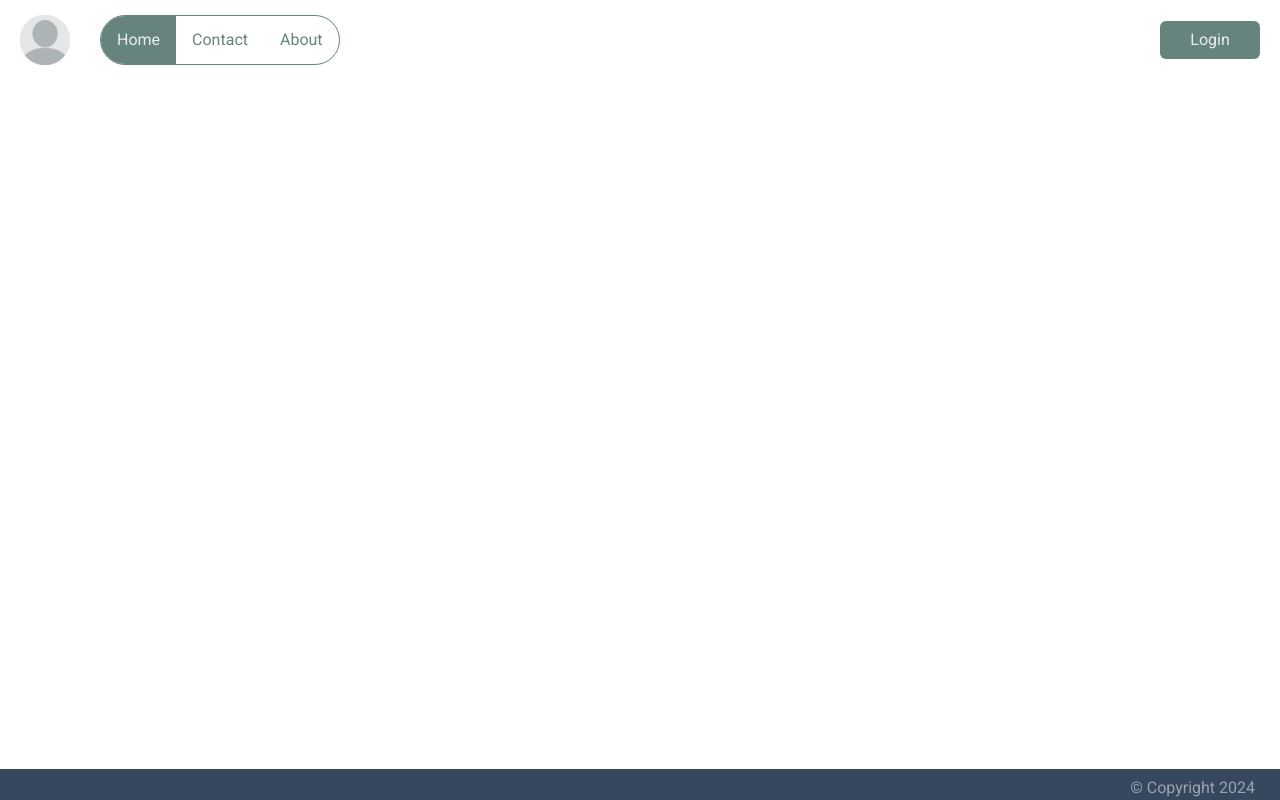
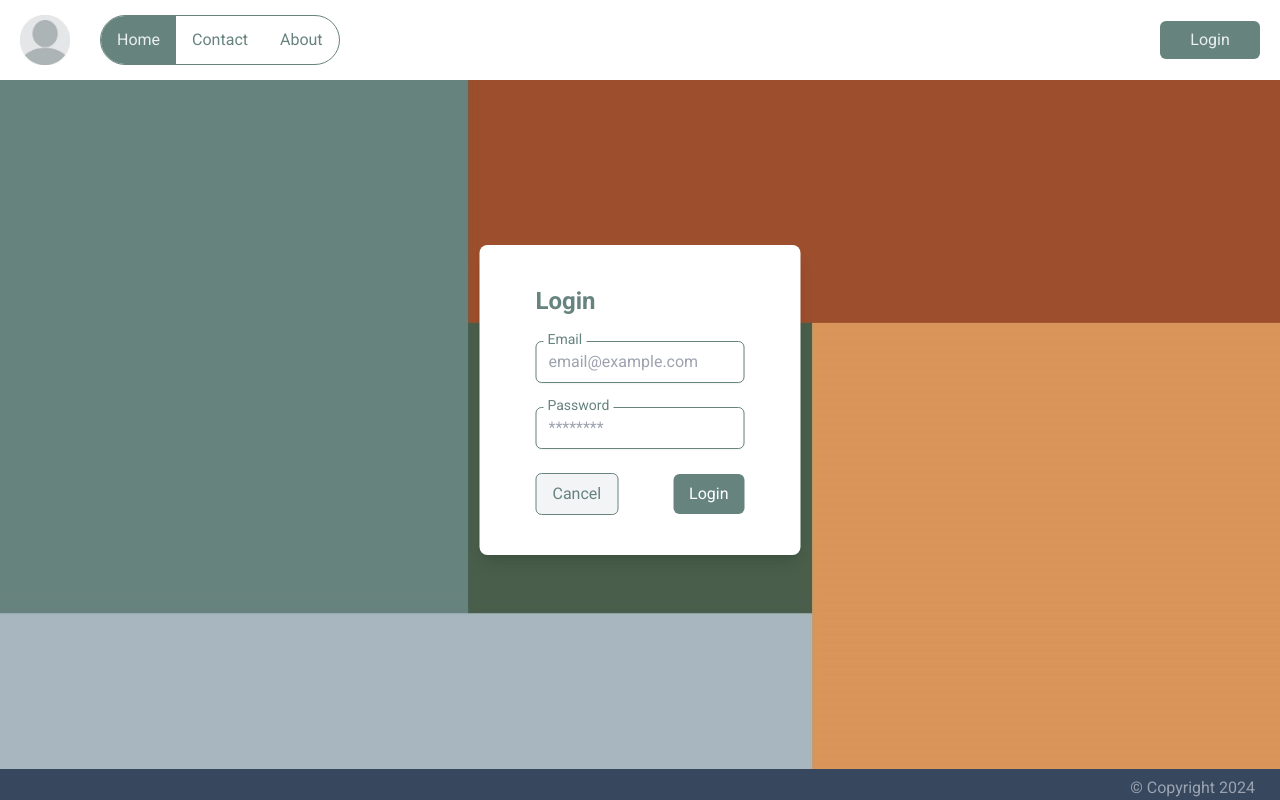
Before and after one commit to TeaChareqishvili/Quantori-task, a Next.js app: page / in a window 1280 px wide. Built offline with nearby package versions, Linux system fonts and the light colour scheme.

Commit message:
log in form styles

```diff
--- a/app/page.tsx
+++ b/app/page.tsx
@@ -1,3 +1,11 @@
+import HomePage from "@/components/HomePage";
+import LogInForm from "@/components/LogInForm";
+
 export default function Home() {
-  return <main className=" w-full h-full"></main>;
+  return (
+    <main className=" w-full h-full">
+      <HomePage />
+      <LogInForm />
+    </main>
+  );
 }
--- /dev/null
+++ b/components/HomePage.tsx
@@ -0,0 +1,15 @@
+import backGroundImage from "../public/assets/bg.jpg";
+
+export default function HomePage() {
+  return (
+    <div
+      className="relative"
+      style={{
+        backgroundImage: `url(${backGroundImage.src})`,
+        backgroundSize: "cover",
+        backgroundPosition: "center",
+        height: "100%",
+      }}
+    ></div>
+  );
+}
--- /dev/null
+++ b/components/LogInForm.tsx
@@ -0,0 +1,51 @@
+export default function LogInForm() {
+  return (
+    <div className="absolute top-1/2 left-1/2 transform -translate-x-1/2 -translate-y-1/2 px-14 py-10 bg-white rounded-lg shadow-lg">
+      <h2 className="text-2xl font-bold text-[#66837e] mb-6">Login</h2>
+      <form className="space-y-6">
+        <div className="relative">
+          <label
+            htmlFor="email"
+            className="absolute -top-3 left-2 bg-white px-1 text-sm font-medium text-[#66837e]"
+          >
+            Email
+          </label>
+          <input
+            type="email"
+            id="email"
+            className="mt-1 block w-full text-[#66837e] px-3 py-2 border border-[#66837e] rounded-md shadow-sm focus:outline-none focus:ring-[#66837e] focus:border-[#66837e]"
+            placeholder="email@example.com"
+          />
+        </div>
+        <div className="relative">
+          <label
+            htmlFor="password"
+            className="absolute -top-3 left-2 bg-white px-1 text-sm font-medium text-[#66837e]"
+          >
+            Password
+          </label>
+          <input
+            type="password"
+            id="password"
+            className="mt-1 block text-[#66837e] w-full px-3 py-2 border border-[#66837e] rounded-md shadow-sm focus:outline-none focus:ring-[#66837e] focus:border-[#66837e]"
+            placeholder="********"
+          />
+        </div>
+        <div className="flex justify-between items-center mt-6">
+          <button
+            type="button"
+            className="px-4 py-2 bg-gray-100 text-[#66837e] border border-[#66837e] rounded-md hover:bg-gray-200 transition"
+          >
+            Cancel
+          </button>
+          <button
+            type="submit"
+            className="px-4 py-2 bg-[#66837e] text-white rounded-md hover:bg-[#556e6b] transition"
+          >
+            Login
+          </button>
+        </div>
+      </form>
+    </div>
+  );
+}
```
